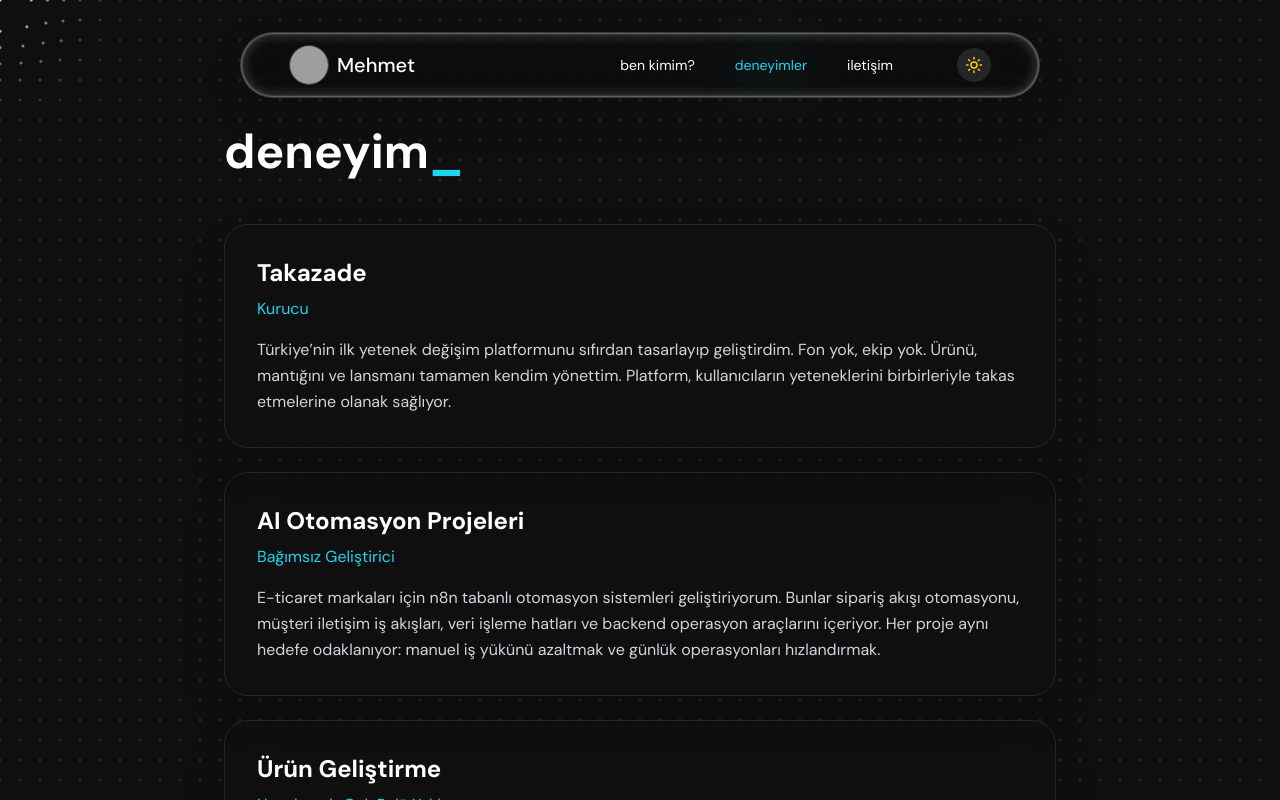
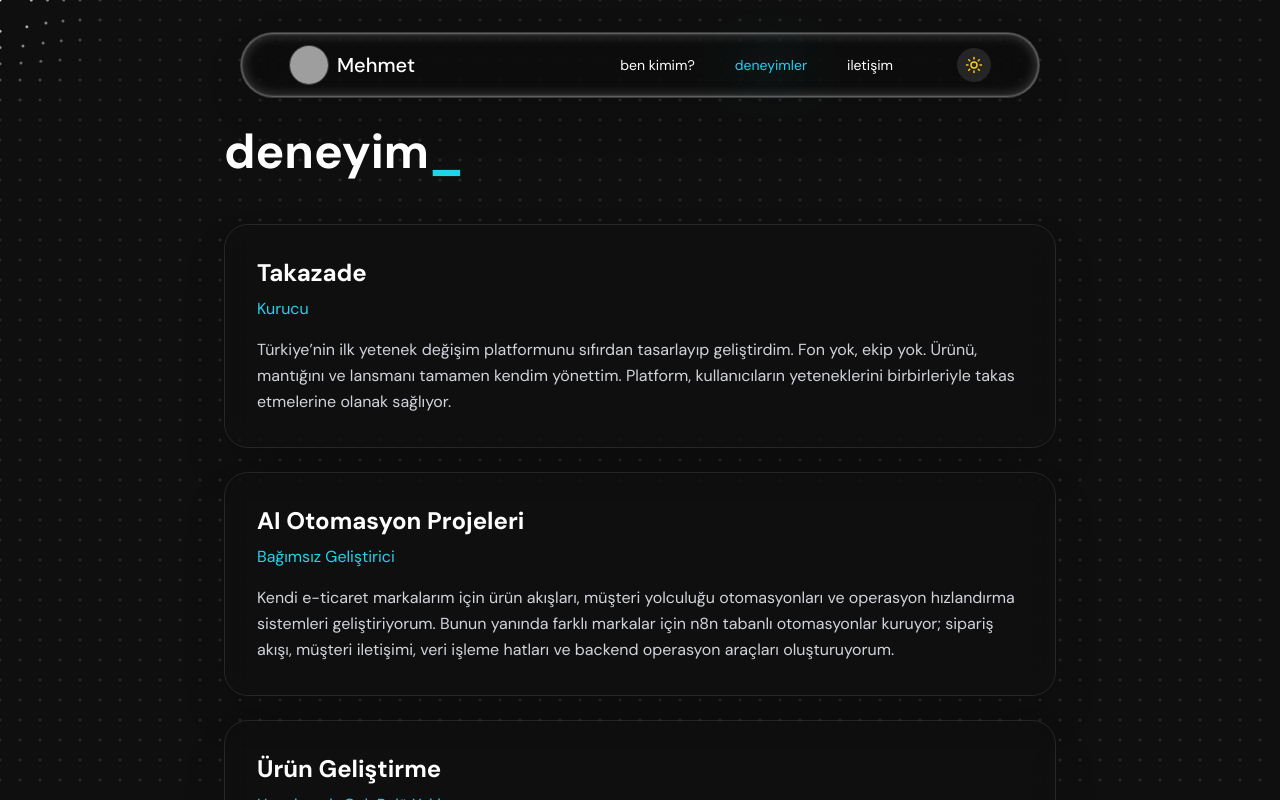
Before and after one commit to richifytr-maker/xx, a React (Vite) app: page /tr/deneyim in a window 1280 px wide. Shown: the top 800 px of the page. Built offline with nearby package versions, Linux system fonts and the light colour scheme; grey boxes are pictures that could not be loaded.

Commit message:
Updated ExperienceTR.tsx

```diff
--- a/src/pages/ExperienceTR.tsx
+++ b/src/pages/ExperienceTR.tsx
@@ -40,7 +40,8 @@ Platform, kullanıcıların yeteneklerini birbirleriyle takas etmelerine olanak
             <p className={`leading-relaxed transition-colors duration-300 ${
               isDark ? 'text-gray-300' : 'text-gray-700'
             }`}>
-              E-ticaret markaları için n8n tabanlı otomasyon sistemleri geliştiriyorum. Bunlar sipariş akışı otomasyonu, müşteri iletişim iş akışları, veri işleme hatları ve backend operasyon araçlarını içeriyor. Her proje aynı hedefe odaklanıyor: manuel iş yükünü azaltmak ve günlük operasyonları hızlandırmak.
+              Kendi e-ticaret markalarım için ürün akışları, müşteri yolculuğu otomasyonları ve operasyon hızlandırma sistemleri geliştiriyorum.
+Bunun yanında farklı markalar için n8n tabanlı otomasyonlar kuruyor; sipariş akışı, müşteri iletişimi, veri işleme hatları ve backend operasyon araçları oluşturuyorum.
             </p>
           </div>
           <div className={`backdrop-blur-md border rounded-3xl p-8 shadow-2xl hover:transition-all transition-all duration-300 animate-slide-in stagger-3 ${
```
